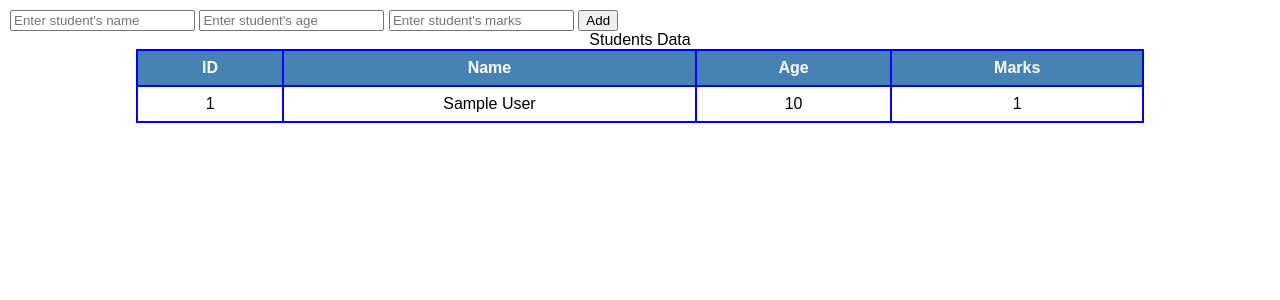
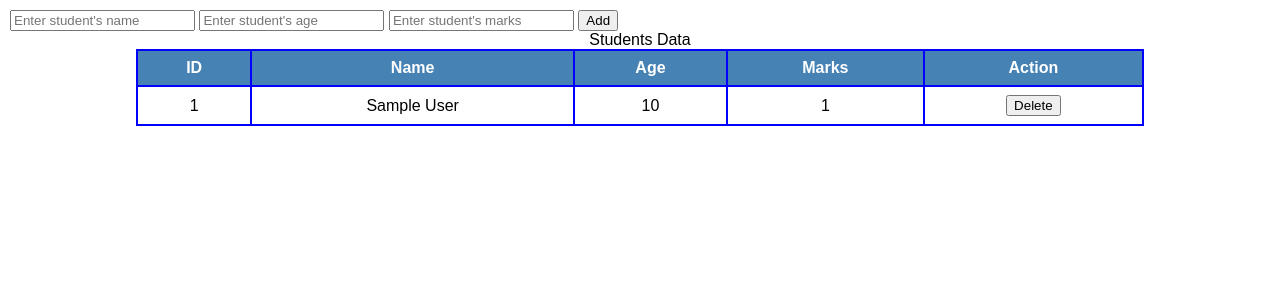
Before and after one commit to yashraj-sup/college-project, a Flask app: page / in a window 1280 px wide. Shown: the top 300 px of the page. Run offline with Flask 3, Linux system fonts and the light colour scheme; tables that the repository leaves empty hold one stand-in row (values such as "Sample post").

Commit message:
Add delete button and route

```diff
--- a/app.py
+++ b/app.py
@@ -30,5 +30,15 @@ def add_student():
     cursor.close()
     conn.close()
     return redirect("/")
+@app.route("/delete/<int:student_id>", methods=["POST"])
+def delete_student(student_id):
+    conn=helper_function()
+    cursor=conn.cursor()
+    cursor.execute("DELETE FROM Student WHERE ID=%s",(student_id,))
+    conn.commit()
+    cursor.close()
+    conn.close()
+    return redirect("/")
+
 if __name__ == "__main__":
     app.run(debug=True)
--- a/templates/index.html
+++ b/templates/index.html
@@ -21,6 +21,7 @@
                 <th scope="col">Name</th>
                 <th scope="col">Age</th>
                 <th scope="col">Marks</th>
+                <th scope="col">Action</th>
             </tr>
         </thead>
         <tbody>
@@ -30,6 +31,7 @@
                 <td>{{s.1}}</td>
                 <td>{{s.2}}</td>
                 <td>{{s.3}}</td>
+                <td><form method="POST" action="/delete/{{s.0}}"><button type="submit">Delete</button></form></td>
             </tr>
             {% endfor %}
 
```
